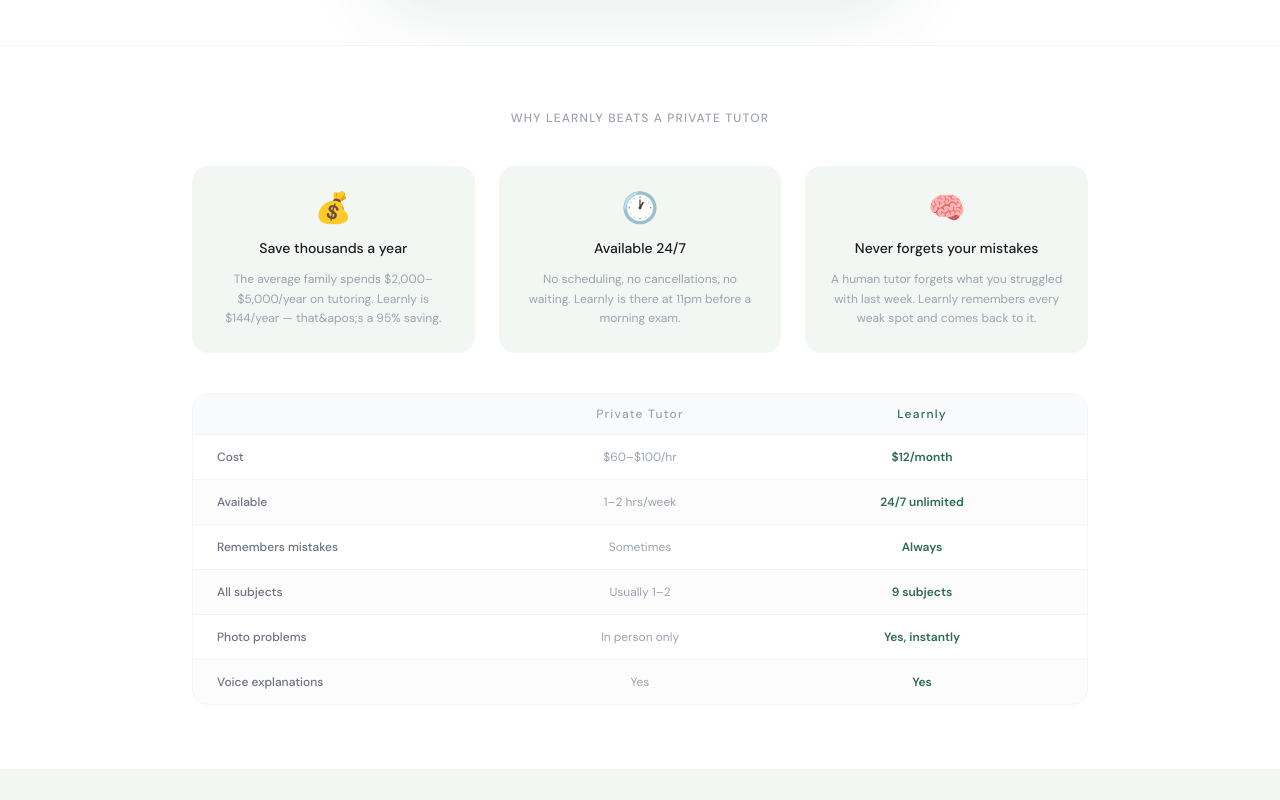
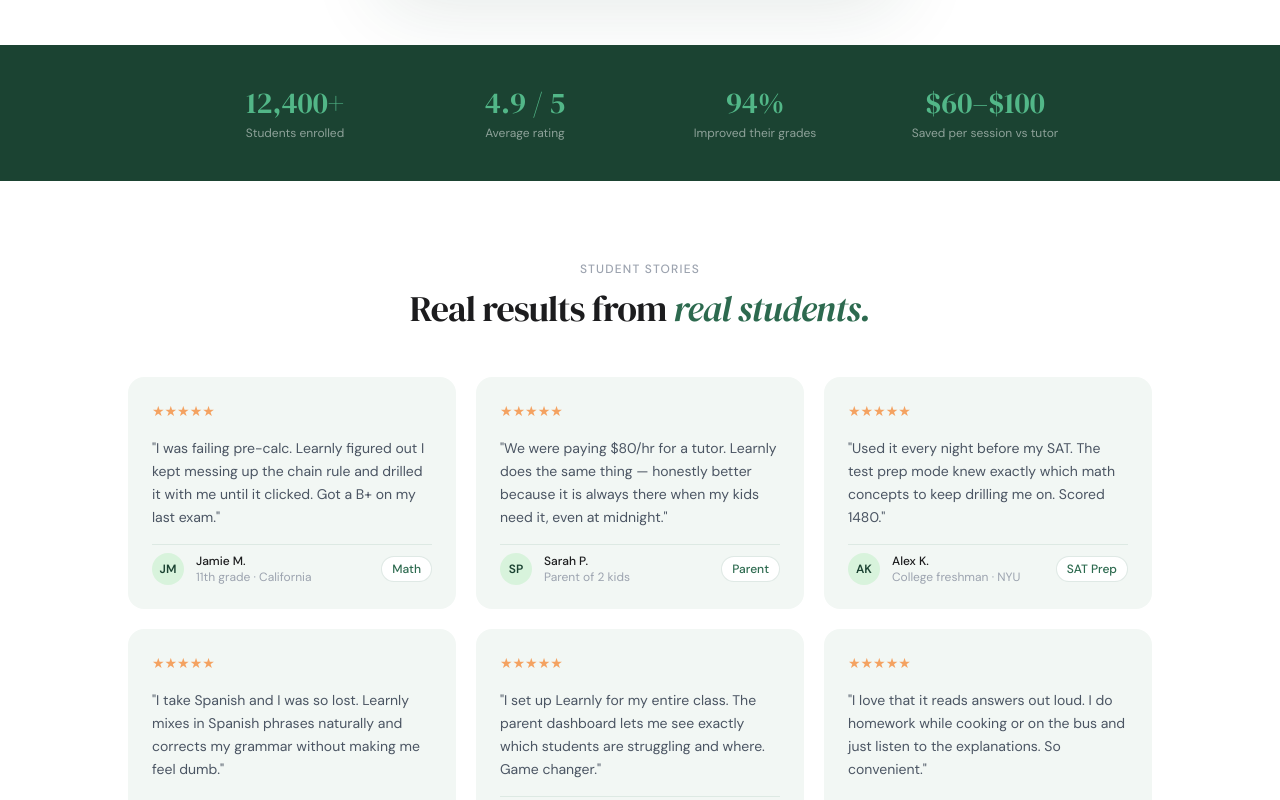
Before and after one commit to AlexLearnly/Learnly, a Next.js app: page / in a window 1280 px wide. Shown: the part 1100-1900 px from the top of the page. Built offline with nearby package versions, Linux system fonts and the light colour scheme.

Commit message:
Update page.tsx

```diff
--- a/app/page.tsx
+++ b/app/page.tsx
@@ -89,6 +89,103 @@
                 <span key={d} className="w-1.5 h-1.5 bg-sage rounded-full animate-bounce-dot" style={{animationDelay:`${d}ms`}} />
               ))}
             </div>
+          </div>
+        </div>
+      </section>
+
+      {/* STATS BAR */}
+      <section className="py-10 px-6 bg-deep">
+        <div className="max-w-4xl mx-auto grid grid-cols-2 md:grid-cols-4 gap-6 text-center">
+          {[
+            { value: '12,400+', label: 'Students enrolled' },
+            { value: '4.9 / 5',  label: 'Average rating' },
+            { value: '94%',      label: 'Improved their grades' },
+            { value: '$60–$100', label: 'Saved per session vs tutor' },
+          ].map(s => (
+            <div key={s.label}>
+              <p className="font-serif text-3xl text-sage mb-1">{s.value}</p>
+              <p className="text-white/50 text-xs">{s.label}</p>
+            </div>
+          ))}
+        </div>
+      </section>
+
+      {/* TESTIMONIALS */}
+      <section className="py-20 px-6 bg-white">
+        <div className="max-w-5xl mx-auto">
+          <p className="text-center text-xs font-medium tracking-widest text-gray-400 mb-3">STUDENT STORIES</p>
+          <h2 className="font-serif text-4xl text-ink text-center mb-12 tracking-tight">Real results from <em className="text-forest">real students.</em></h2>
+          <div className="grid md:grid-cols-3 gap-5">
+            {[
+              {
+                name: 'Jamie M.',
+                role: '11th grade · California',
+                avatar: 'JM',
+                stars: 5,
+                text: 'I was failing pre-calc. Learnly figured out I kept messing up the chain rule and drilled it with me until it clicked. Got a B+ on my last exam.',
+                subject: 'Math',
+              },
+              {
+                name: 'Sarah P.',
+                role: 'Parent of 2 kids',
+                avatar: 'SP',
+                stars: 5,
+                text: 'We were paying $80/hr for a tutor. Learnly does the same thing — honestly better because it is always there when my kids need it, even at midnight.',
+                subject: 'Parent',
+              },
+              {
+                name: 'Alex K.',
+                role: 'College freshman · NYU',
+                avatar: 'AK',
+                stars: 5,
+                text: 'Used it every night before my SAT. The test prep mode knew exactly which math concepts to keep drilling me on. Scored 1480.',
+                subject: 'SAT Prep',
+              },
+              {
+                name: 'Marcus T.',
+                role: '9th grade · Texas',
+                avatar: 'MT',
+                stars: 5,
+                text: 'I take Spanish and I was so lost. Learnly mixes in Spanish phrases naturally and corrects my grammar without making me feel dumb.',
+                subject: 'Spanish',
+              },
+              {
+                name: 'Linda C.',
+                role: 'Teacher · Lincoln High School',
+                avatar: 'LC',
+                stars: 5,
+                text: 'I set up Learnly for my entire class. The parent dashboard lets me see exactly which students are struggling and where. Game changer.',
+                subject: 'School plan',
+              },
+              {
+                name: 'Priya R.',
+                role: '12th grade · New York',
+                avatar: 'PR',
+                stars: 5,
+                text: 'I love that it reads answers out loud. I do homework while cooking or on the bus and just listen to the explanations. So convenient.',
+                subject: 'Voice feature',
+              },
+            ].map(t => (
+              <div key={t.name} className="bg-[#F2F7F4] rounded-2xl p-6 flex flex-col gap-4">
+                <div className="flex gap-0.5 text-amber text-sm">{'★'.repeat(t.stars)}</div>
+                <p className="text-sm text-gray-600 leading-relaxed flex-1">"{t.text}"</p>
+                <div className="flex items-center gap-3 pt-2 border-t border-forest/10">
+                  <div className="w-8 h-8 bg-mist rounded-full flex items-center justify-center text-deep text-xs font-semibold flex-shrink-0">{t.avatar}</div>
+                  <div>
+                    <p className="text-xs font-medium text-ink">{t.name}</p>
+                    <p className="text-xs text-gray-400">{t.role}</p>
+                  </div>
+                  <span className="ml-auto text-xs bg-white text-forest font-medium px-2.5 py-1 rounded-full border border-forest/15">{t.subject}</span>
+                </div>
+              </div>
+            ))}
+          </div>
+
+          {/* AGGREGATE RATING */}
+          <div className="mt-12 flex flex-col items-center gap-2">
+            <div className="flex gap-1 text-amber text-2xl">★★★★★</div>
+            <p className="font-serif text-2xl text-ink">4.9 out of 5</p>
+            <p className="text-sm text-gray-400">Based on 2,400+ student reviews</p>
           </div>
         </div>
       </section>
```
